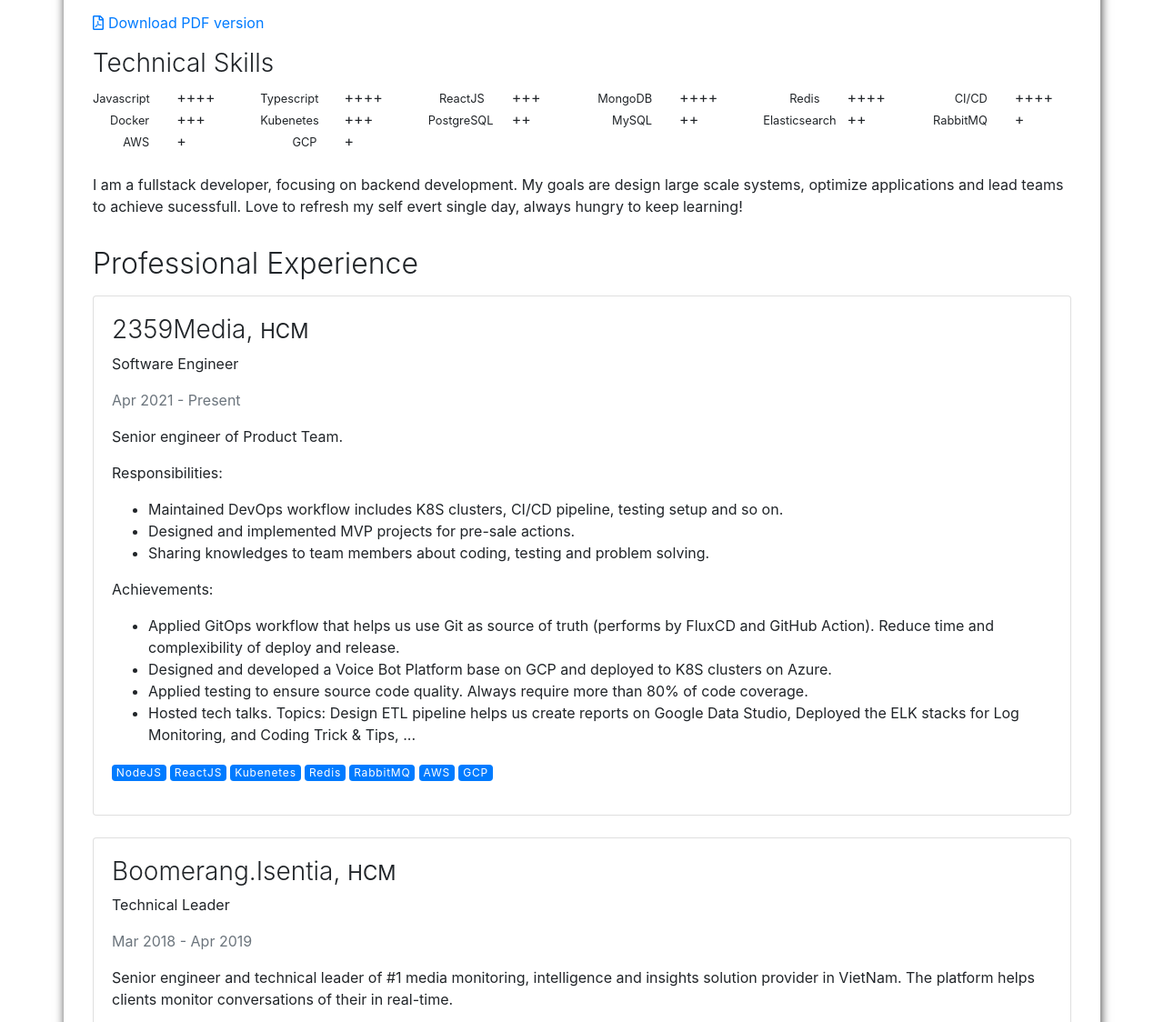
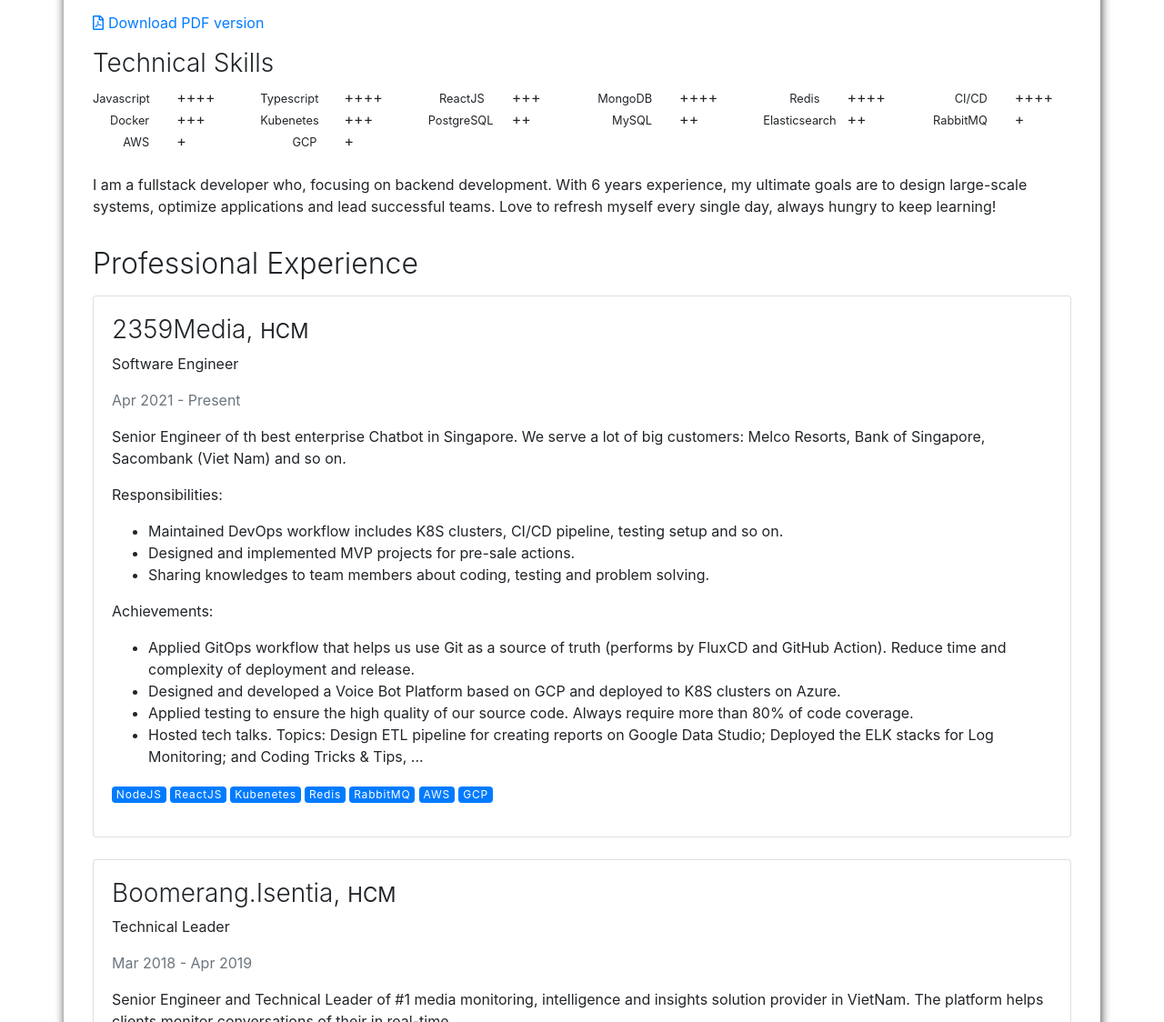
Before and after one commit to kubeplusplus/cv, a plain HTML site: page index.html in a window 1280 px wide. Shown: the part 173-1297 px from the top of the page at 91% size. Drawn offline with nearby package versions, Linux system fonts and the light colour scheme.

Commit message:
Deploying to gh-pages from  @ fbafed9ee93d14345072a0e0ea2e4c0e4471cf2f 🚀

```diff
--- a/index.html
+++ b/index.html
@@ -166,7 +166,7 @@
         </div>
     </div>
 
-        <p>I am a fullstack developer, focusing on backend development. My goals are design large scale systems, optimize applications and lead teams to achieve sucessfull. Love to refresh my self evert single day, always hungry to keep learning!</p>
+        <p>I am a fullstack developer who, focusing on backend development. With 6 years experience, my ultimate goals are to design large-scale systems, optimize applications and lead successful teams. Love to refresh myself every single day, always hungry to keep learning!</p>
 
     <h2>Professional Experience</h2>
     <div class="card mb-4">
@@ -177,7 +177,7 @@
             <p>Software Engineer</p>
             <p class="text-muted">Apr 2021 - Present</p>
 
-            <div><p>Senior engineer of Product Team.</p>
+            <div><p>Senior Engineer of th best enterprise Chatbot in Singapore. We serve a lot of big customers: Melco Resorts, Bank of Singapore, Sacombank (Viet Nam) and so on.</p>
 
 <p>Responsibilities:</p>
 
@@ -185,7 +185,7 @@
 
 <p>Achievements:</p>
 
-<ul><li>Applied GitOps workflow that helps us use Git as source of truth (performs by FluxCD and GitHub Action). Reduce time and complexibility of deploy and release.</li><li>Designed and developed a Voice Bot Platform base on GCP and deployed to K8S clusters on Azure.</li><li>Applied testing to ensure source code quality. Always require more than 80% of code coverage.</li><li>Hosted tech talks. Topics: Design ETL pipeline helps us create reports on Google Data Studio, Deployed the ELK stacks for Log Monitoring, and Coding Trick &amp; Tips, ...</li></ul></div>
+<ul><li>Applied GitOps workflow that helps us use Git as a source of truth (performs by FluxCD and GitHub Action). Reduce time and complexity of deployment and release.</li><li>Designed and developed a Voice Bot Platform based on GCP and deployed to K8S clusters on Azure.</li><li>Applied testing to ensure the high quality of our source code. Always require more than 80% of code coverage.</li><li>Hosted tech talks. Topics: Design ETL pipeline for creating reports on Google Data Studio; Deployed the ELK stacks for Log Monitoring; and Coding Tricks &amp; Tips, ...</li></ul></div>
 
             <p>
                 <span class="badge badge-primary">NodeJS</span>
@@ -206,7 +206,7 @@
             <p>Technical Leader</p>
             <p class="text-muted">Mar 2018 - Apr 2019</p>
 
-            <div><p>Senior engineer and technical leader of #1 media monitoring, intelligence and insights solution provider in VietNam. The platform helps clients monitor conversations of their in real-time.</p>
+            <div><p>Senior Engineer and Technical Leader of #1 media monitoring, intelligence and insights solution provider in VietNam. The platform helps clients monitor conversations of their in real-time.</p>
 
 <p>Responsibilities:</p>
 
```
Also changed, not shown: 1 other file.
